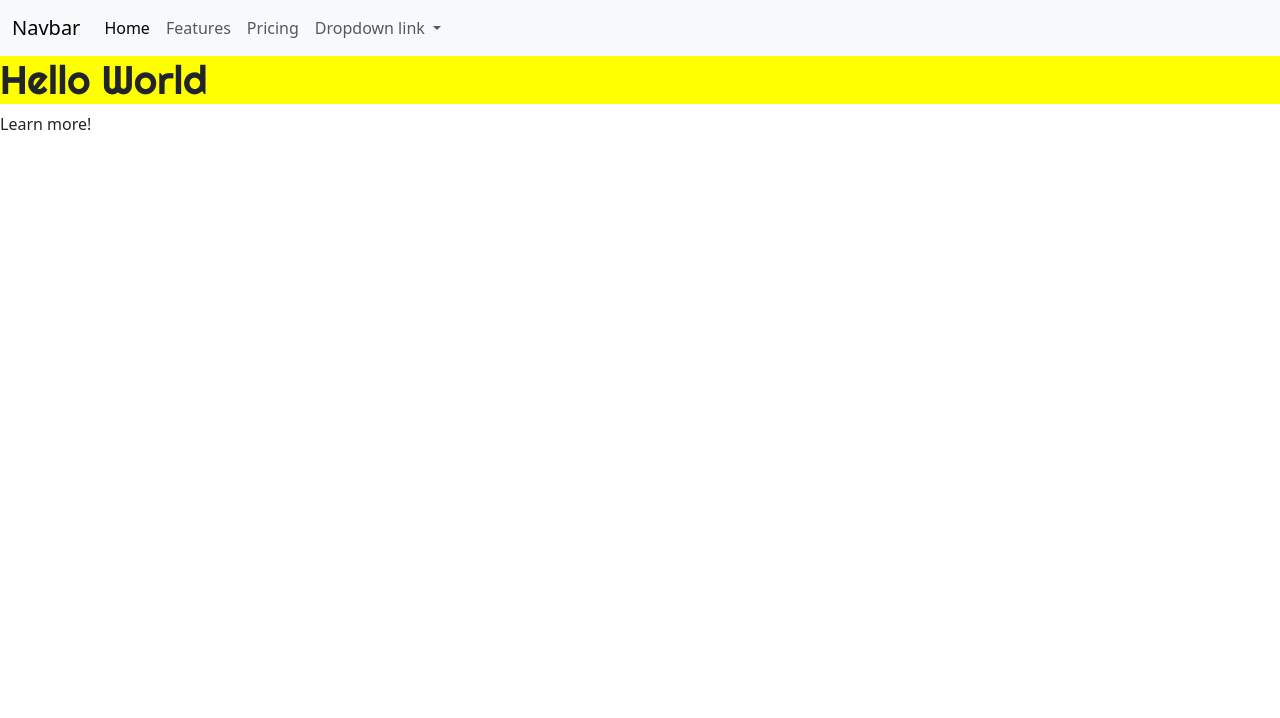
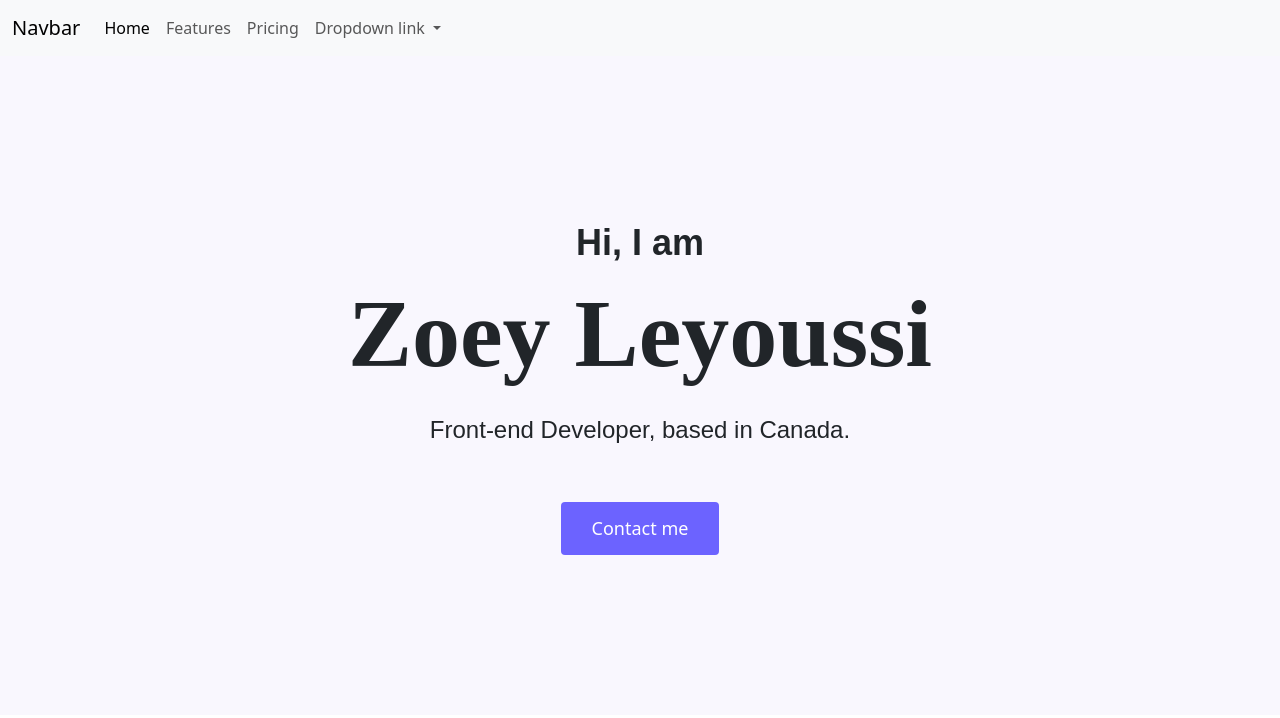
Before and after one commit to zoeylcodes/ZL-Responsive, a plain HTML site: page index.html in a window 1280 px wide. Drawn offline with nearby package versions, Linux system fonts and the light colour scheme.

Commit message:
CSS updated

```diff
--- a/index.html
+++ b/index.html
@@ -33,6 +33,8 @@
       crossorigin="anonymous"
     ></script>
     <title>Home Page</title>
+  </head>
+  <body>
     <nav class="navbar navbar-expand-lg bg-body-tertiary">
       <div class="container-fluid">
         <a class="navbar-brand" href="#">Navbar</a>
@@ -80,8 +82,14 @@
         </div>
       </div>
     </nav>
-    <h1>Hello World</h1>
-    <p>Learn more!</p>
-  </head>
-  <body></body>
+
+    <div class="hero">
+      <p>Hi, I am</p>
+      <h1>Zoey Leyoussi</h1>
+      <h2 class="mb-5">Front-end Developer, based in Canada.</h2>
+      <div>
+        <a href="#" class="btn btn-branding">Contact me</a>
+      </div>
+    </div>
+  </body>
 </html>
--- a/styles/styles.css
+++ b/styles/styles.css
@@ -1,8 +1,58 @@
-/*font-family: 'Righteous', cursive;
-font-family: 'Righteous', cursive;
-*/
+:root {
+  --brading-color: #6c63ff;
+  --heading-font-family: "playfair Display", serif;
+  --default-font-family: "poppins", sans-serif;
+  --secondary-color: #f9f7fe;
+}
 
-h1 {
-  font-family: "Righteous", cursive;
-  background-color: yellow;
+h1,
+h2,
+h3,
+h4,
+h5,
+h6 {
+  font-family: var(--heading-font-family);
+  color: black;
 }
+body {
+  font-family: var(--default-font-family);
+}
+p {
+  font-family: "poppins", sans-serif;
+  font-weight: normal;
+}
+
+.hero {
+  background-color: var(--secondary-color);
+  text-align: center;
+  padding: 160px 20px;
+}
+
+.hero p {
+  font-size: 36px;
+  font-weight: 700;
+  line-height: 54px;
+  margin: 0;
+}
+.hero h1 {
+  font-size: 96px;
+  font-weight: bold;
+  font-weight: 700;
+  line-height: 128px;
+}
+
+.hero h2 {
+  font-family: var(--default-font-family);
+  font-size: 24px;
+  font-weight: normal;
+  font-weight: 400;
+  line-height: 2;
+}
+.btn.btn-branding {
+  background-color: var(--brading-color);
+  border-radius: 4px;
+  color: white;
+  font-size: 18px;
+  line-height: 27px;
+  padding: 12px 30px;
+}
```
